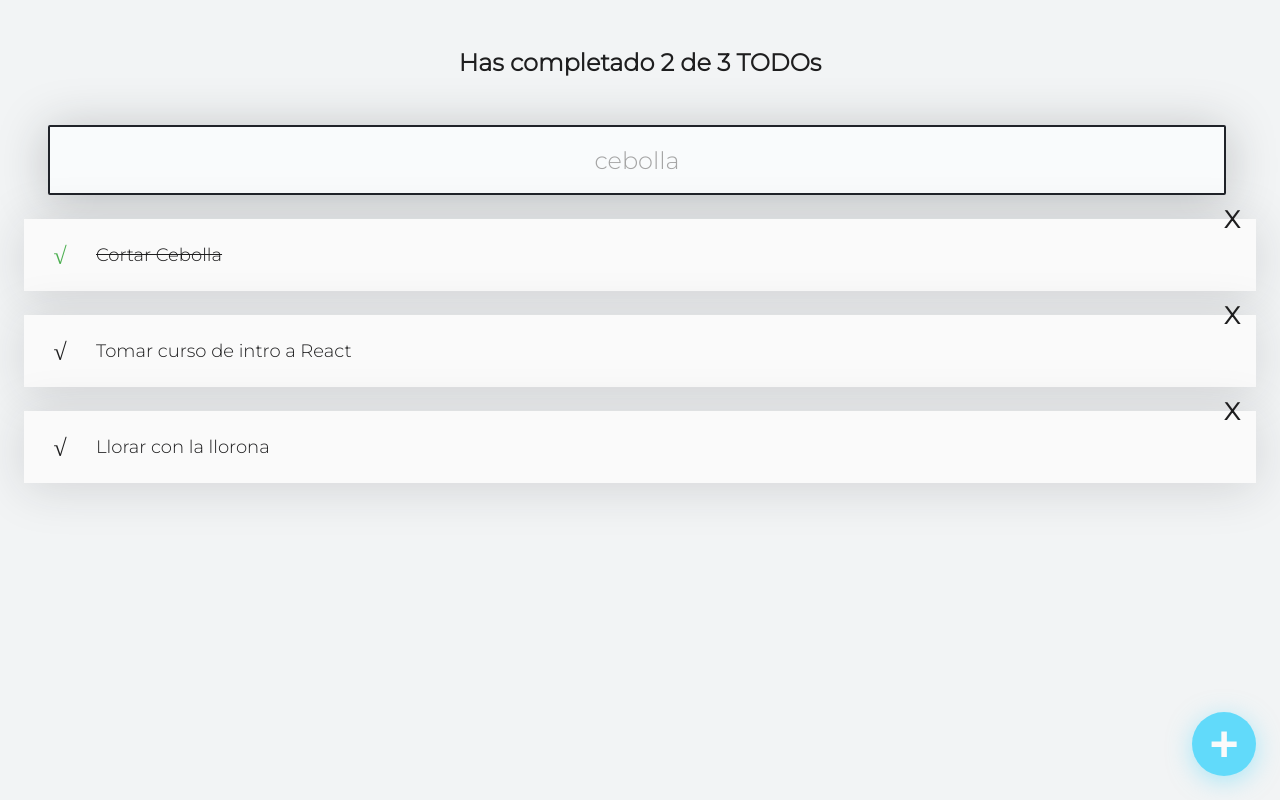
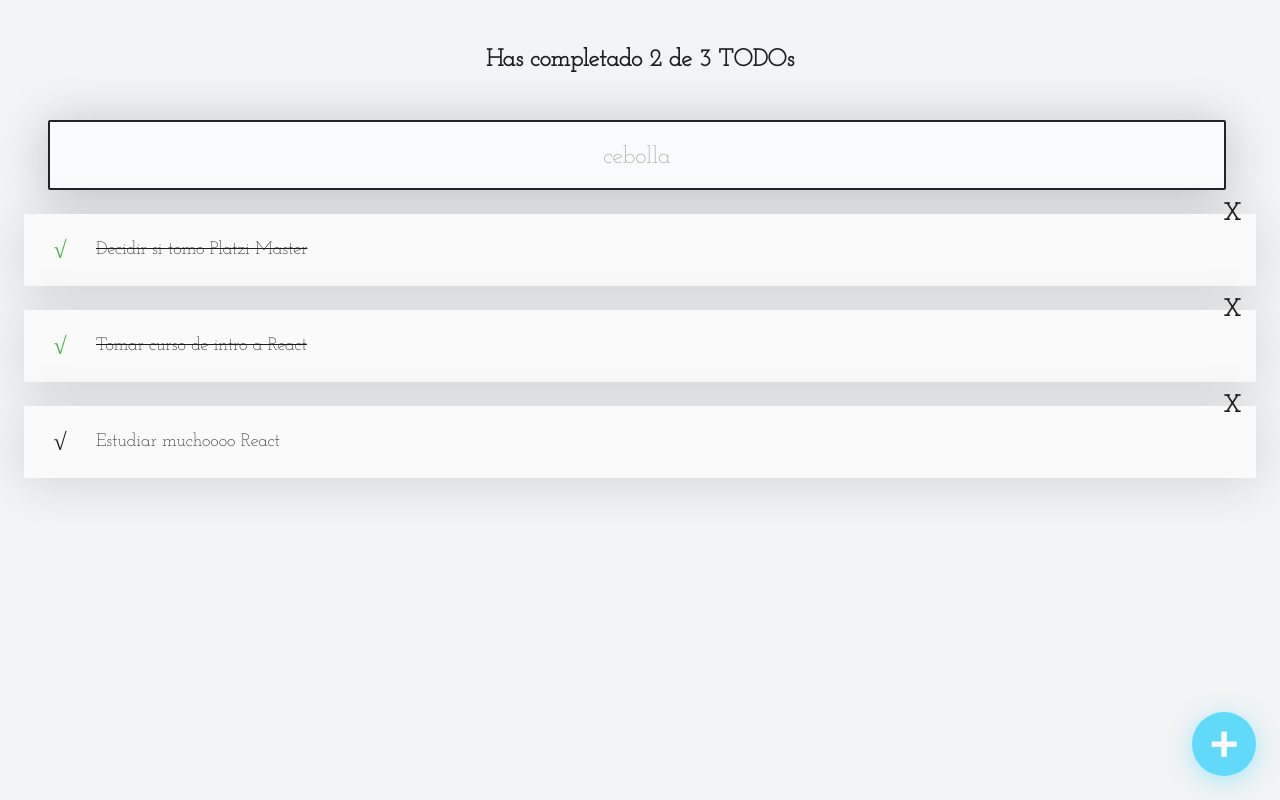
Before and after one commit to jlonuz/todo-machine, a React (Create React App) app: page / in a window 1280 px wide. Built offline with nearby package versions, Linux system fonts and the light colour scheme.

Commit message:
counting and searching todos

```diff
--- a/public/index.html
+++ b/public/index.html
@@ -4,7 +4,8 @@
     <meta charset="utf-8" />
     <link rel="icon" href="%PUBLIC_URL%/favicon.ico" />
     <meta name="viewport" content="width=device-width, initial-scale=1" />
-    <link href="https://fonts.googleapis.com/css2?family=Montserrat:wght@300&display=swap" rel="stylesheet">
+    <!-- <link href="https://fonts.googleapis.com/css2?family=Montserrat:wght@300&display=swap" rel="stylesheet"> -->
+    <link href="https://fonts.googleapis.com/css2?family=Josefin+Slab:wght@300&display=swap" rel="stylesheet">
     <meta name="theme-color" content="#000000" />
     <meta
       name="description"
--- a/src/App.js
+++ b/src/App.js
@@ -6,25 +6,49 @@ import { TodoItem } from './Components/TodoItem/TodoItem';
 import { CreateTodoButton } from './Components/CreateTodoButton/CreateTodoButton';
 // import './App.css';
 
-const todos = [
+const defaultTodos = [
   {
-    text: 'Cortar Cebolla', completed: true
+    text: 'Decidir si tomo Platzi Master', completed: true
   },
   {
-    text: 'Tomar curso de intro a React', completed: false
+    text: 'Tomar curso de intro a React', completed:true
   },
   {
-    text: 'Llorar con la llorona', completed: false
+    text: 'Estudiar muchoooo React', completed: false
   }
 ]
 
 function App() {
+
+  const [todos, setTodos] = React.useState(defaultTodos);
+  const [searchValue, setSearchValue] = React.useState('');
+
+  const completedTodos = todos.filter(todo => !!todo.completed).length;
+  const totalTodos = todos.length;
+
+  let searchedTodos = [];
+  if(!searchValue.length >= 1 ) {
+    searchedTodos = todos;
+  } else {
+    searchedTodos = todos.filter(todo => {
+      const todoText = todo.text.toLowerCase();
+      const searchText = searchValue.toLowerCase();
+      return todoText.includes(searchText);
+    })
+  }
+
   return (
     <>
-      <TodoCounter />
-      <TodoSearch />
+      <TodoCounter
+        total={totalTodos}
+        completed={completedTodos}
+      />
+      <TodoSearch
+        searchValue={searchValue}
+        setSearchValue={setSearchValue}
+      />
       <TodoList>
-        { todos.map(todo => (
+        { searchedTodos.map(todo => (
           <TodoItem
             key={todo.text}
             text={todo.text}
--- a/src/Components/CreateTodoButton/CreateTodoButton.js
+++ b/src/Components/CreateTodoButton/CreateTodoButton.js
@@ -2,8 +2,17 @@ import React from 'react';
 import './style.css';
 
 function CreateTodoButton(props) {
+    const onClickButton = (msg) => {
+        alert(msg);
+    }
+
     return (
-        <button className="CreateTodoButton">+</button>
+        <button
+            className="CreateTodoButton"
+            onClick={() => onClickButton('clic')}
+        >
+            +
+        </button>
     )
 }
 
--- a/src/Components/TodoCounter/TodoCounter.js
+++ b/src/Components/TodoCounter/TodoCounter.js
@@ -1,9 +1,9 @@
 import React from 'react';
 import './style.css';
 
-function TodoCounter () {
+function TodoCounter ({total, completed}) {
     return (
-        <h2 className="TodoCounter" >Has completado 2 de 3 TODOs</h2>
+        <h2 className="TodoCounter" >Has completado {completed } de {total} TODOs</h2>
     )
 }
  export { TodoCounter }
--- a/src/Components/TodoItem/TodoItem.js
+++ b/src/Components/TodoItem/TodoItem.js
@@ -2,15 +2,28 @@ import React from 'react';
 import './style.css';
 
 function TodoItem(props) {
+  const onComplete = () => {
+    alert('Ya completaste el todo ' + props.text)
+  }
+
+  const onDelete = () => {
+    alert('Borraste el todo ' + props.text)
+  }
   return (
     <li className="TodoItem">
-        <span className={`Icon Icon-check ${props.completed && 'Icon-check--active'}`}>
+      <span
+        className={`Icon Icon-check ${props.completed && 'Icon-check--active'}`}
+        onClick={onComplete}
+      >
         √
       </span>
       <p className={`TodoItem-p ${props.completed && 'TodoItem-p--complete'}`}>
         {props.text}
       </p>
-        <span className="Icon Icon-delete">
+      <span
+        className="Icon Icon-delete"
+        onClick={onDelete}
+      >
         X
       </span>
     </li>
--- a/src/Components/TodoSearch/TodoSearch.js
+++ b/src/Components/TodoSearch/TodoSearch.js
@@ -1,9 +1,23 @@
 import React from 'react';
 import './style.css';
 
-function TodoSearch () {
+function TodoSearch ({searchValue, setSearchValue}) {
+
+    const onSearchValueChange = (e) => {
+        console.log(e.target.value)
+        setSearchValue(e.target.value);
+    }
+
     return (
-        <input className="TodoSearch" placeholder="cebolla"/>
+
+        <input
+            className="TodoSearch"
+            placeholder="cebolla"
+            value={searchValue}
+            onChange={onSearchValueChange}
+        />
+
+
     )
 }
  export { TodoSearch }
--- a/src/Components/TodoSearch/style.css
+++ b/src/Components/TodoSearch/style.css
@@ -15,7 +15,8 @@
 
   .TodoSearch::placeholder {
     color: #A5A5A5;
-    font-family: 'Montserrat';
+    /* font-family: 'Montserrat'; */
+    font-family: 'Josefin Slab', serif;
     font-weight: 400;
   }
 
--- a/src/index.css
+++ b/src/index.css
@@ -1,7 +1,8 @@
 body {
   margin: 0;
   padding: 0;
-  font-family: 'Montserrat';
+  /* font-family: 'Montserrat'; */
+  font-family: 'Josefin Slab', serif;
     background-color: #F2F4F5;
     color: #1E1E1F;
 }
```
Lines whose indentation alone changed are shown as unchanged.
